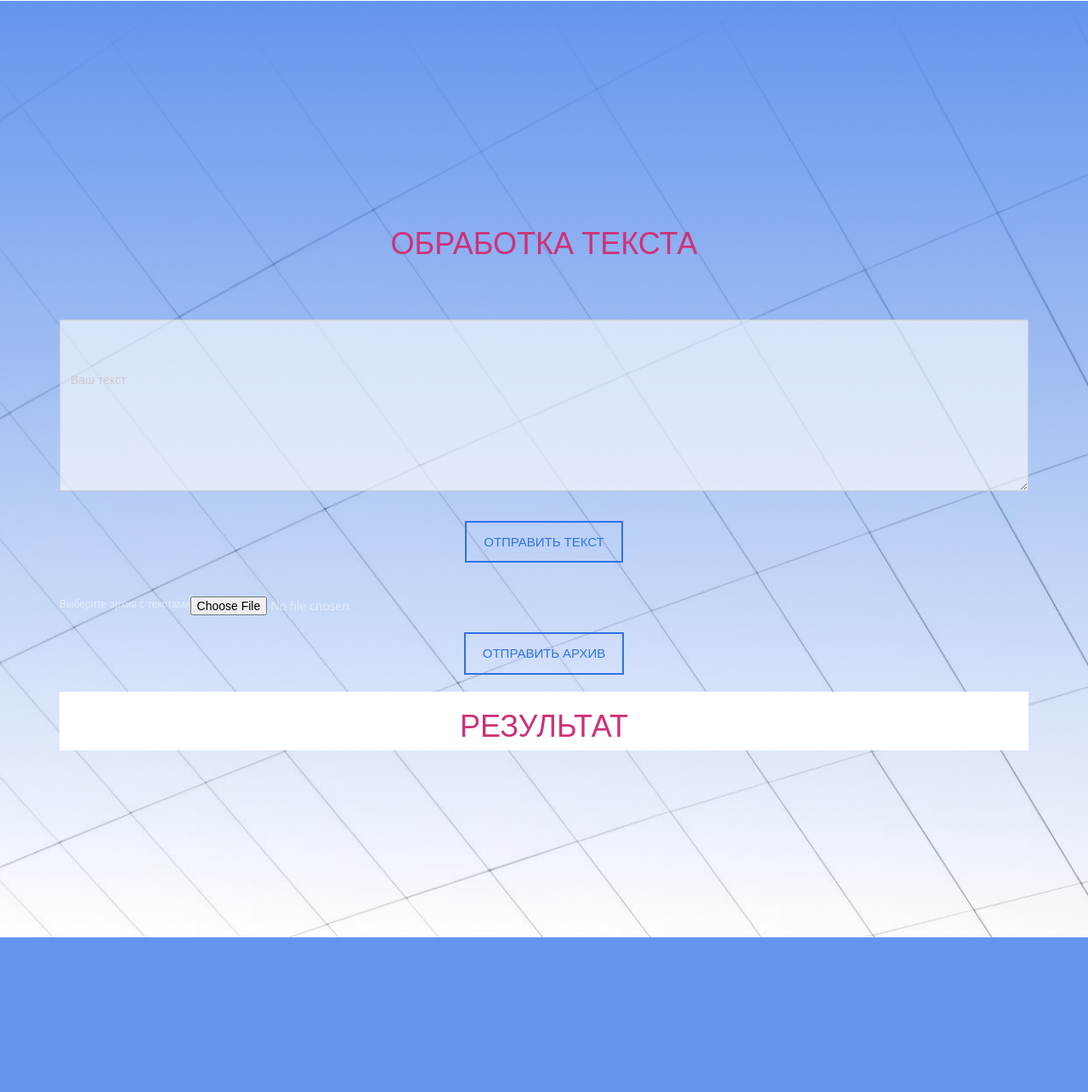
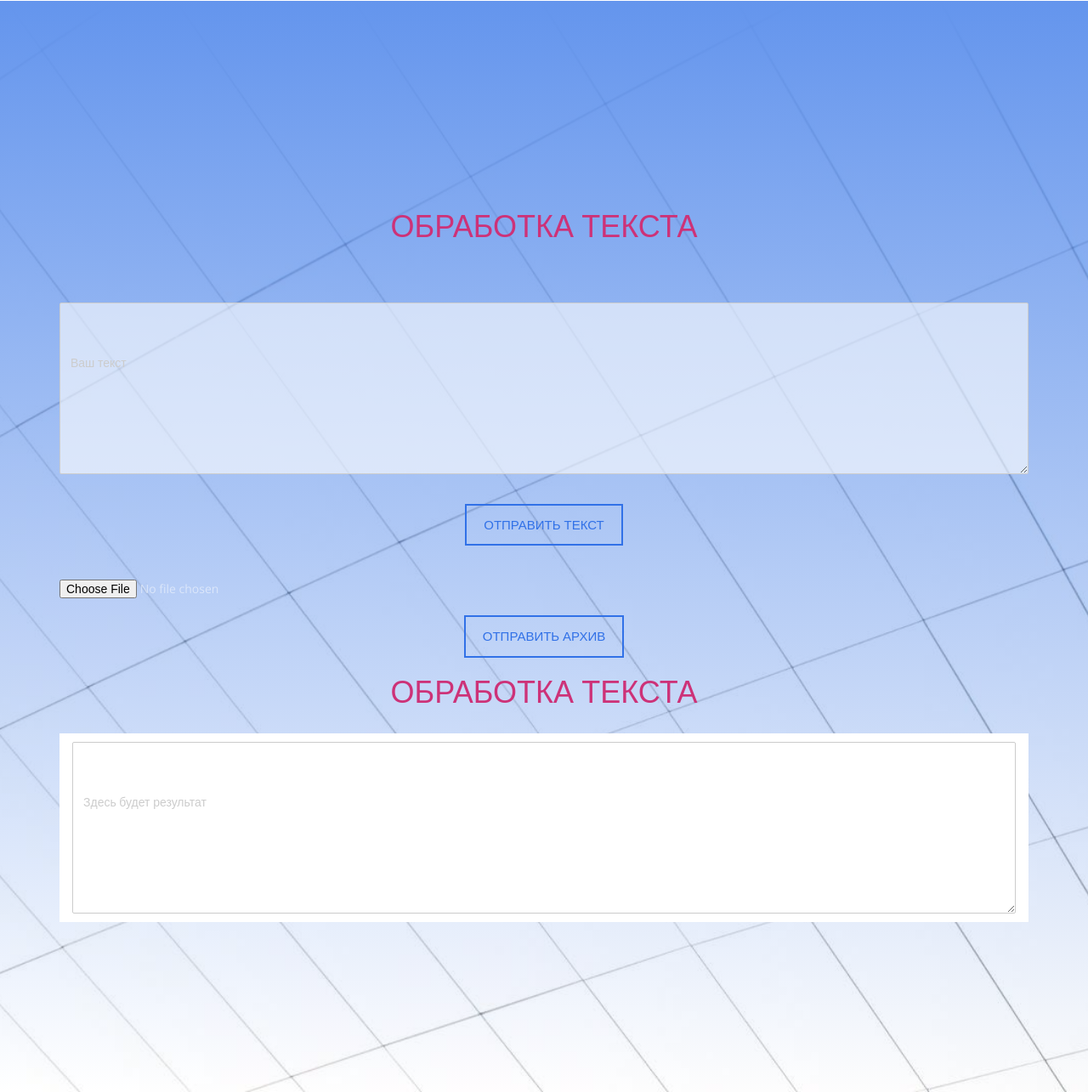
Before and after one commit to uliana-sentsova/NER, a Flask app: page / in a window 1280 px wide. Shown: the part 1682-2967 px from the top of the page at 85% size. Before the commit the page ends 2785 px from the top, so only its background shows below. Run offline with Flask 2, Linux system fonts and the light colour scheme; parts of the project's set-up code (start-up, migrations or seed data) failed here and were passed over; some libraries are stand-ins or nearby versions.

Commit message:
changes in backend synchronized with template

```diff
--- a/static/css/style.css
+++ b/static/css/style.css
@@ -268,7 +268,7 @@
 }
 
 #contact .overlay {
-	padding: 220px 0;
+	padding: 200px 0;
 	/* Permalink - use to edit and share this gradient: http://colorzilla.com/gradient-editor/#053740+0,053740+100&1+0,0.6+100 */
 	background: -moz-linear-gradient(top, rgba(100,149,237,1) 0%, rgba(100,149,237,0) 100%); /* FF3.6-15 */
 	background: -webkit-linear-gradient(top, rgba(100,149,237,1) 0%, rgba(100,149,237,0) 100%); /* Chrome10-25,Safari5.1-6 */
--- a/templates/index.html
+++ b/templates/index.html
@@ -111,16 +111,19 @@
           <div id="success"></div>
           <button id='recognize' type="submit" class="btn btn-default">Отправить текст</button>
         </form>
+
+
 <form id="upload-file" method="post" enctype="multipart/form-data">
     <fieldset>
-        <label for="file">Выберите архив с текстами</label>
         <input name="file" type="file">
     </fieldset>
     <fieldset>
         <button id="upload-file-btn" type="button" class="btn btn-default">Отправить архив</button>
     </fieldset>
-</form>
-        <div class='col-md-12' id='result'><h1> Результат </h1></div>
+    <h1>Обработка текста</h1>
+      </form>
+        <div class='col-md-12' id='result'>
+            <textarea name="message" id="message" class="form-control" rows="4" placeholder="Здесь будет результат" required></textarea>
       </div>
     </div>
   </div>
```
